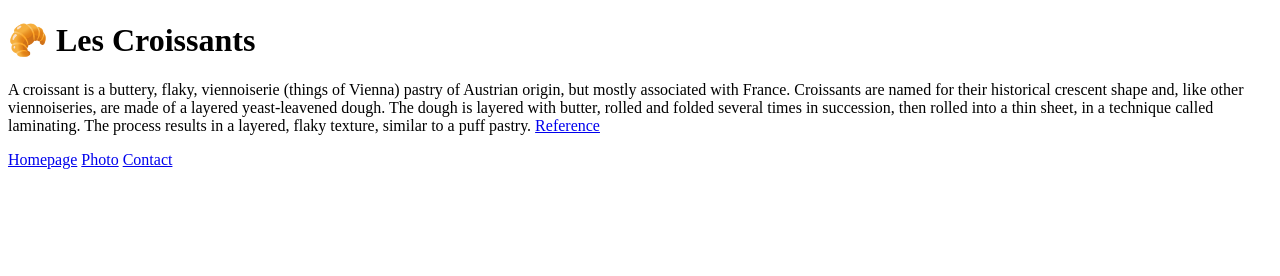
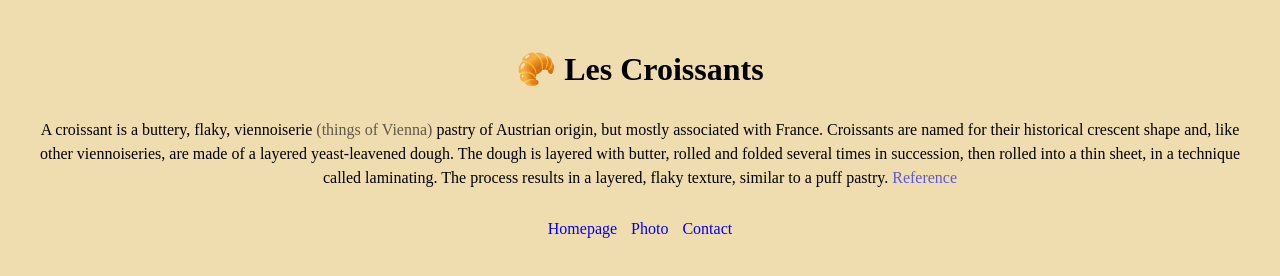
Before and after one commit to jerpelo/croissant, a plain HTML site: page index.html in a window 1280 px wide. Drawn offline with Linux system fonts and the light colour scheme.

Commit message:
created css

```diff
--- a/index.html
+++ b/index.html
@@ -5,23 +5,30 @@
     <meta http-equiv="X-UA-Compatible" content="IE=edge" />
     <meta name="viewport" content="width=device-width, initial-scale=1.0" />
     <title>Croissant</title>
+    <link rel="stylesheet" href="src/style.css" />
   </head>
   <body>
     <h1>🥐 Les Croissants</h1>
     <p>
-      A croissant is a buttery, flaky, viennoiserie (things of Vienna) pastry of
-      Austrian origin, but mostly associated with France. Croissants are named
-      for their historical crescent shape and, like other viennoiseries, are
-      made of a layered yeast-leavened dough. The dough is layered with butter,
-      rolled and folded several times in succession, then rolled into a thin
-      sheet, in a technique called laminating. The process results in a layered,
-      flaky texture, similar to a puff pastry.
-      <a href="https://en.wikipedia.org/wiki/Croissant" target="_blank"
+      A croissant is a buttery, flaky, viennoiserie
+      <span>(things of Vienna)</span> pastry of Austrian origin, but mostly
+      associated with France. Croissants are named for their historical crescent
+      shape and, like other viennoiseries, are made of a layered yeast-leavened
+      dough. The dough is layered with butter, rolled and folded several times
+      in succession, then rolled into a thin sheet, in a technique called
+      laminating. The process results in a layered, flaky texture, similar to a
+      puff pastry.
+      <a
+        href="https://en.wikipedia.org/wiki/Croissant"
+        target="_blank"
+        class="reference-link"
         >Reference</a
       >
     </p>
-    <a href="index.html">Homepage</a>
-    <a href="photo.html">Photo</a>
-    <a href="contact.html">Contact</a>
+    <div class="navigation-links">
+      <a href="index.html">Homepage</a>
+      <a href="photo.html">Photo</a>
+      <a href="contact.html">Contact</a>
+    </div>
   </body>
 </html>
--- /dev/null
+++ b/src/style.css
@@ -0,0 +1,48 @@
+body {
+  background: #f0ddaf;
+  text-align: center;
+  margin: 50px auto;
+}
+
+h1 {
+  margin: 0;
+}
+
+h2 {
+  opacity: 0.6;
+  margin: 0;
+}
+
+.reference-link {
+  opacity: 0.6;
+}
+
+a {
+  text-decoration: none;
+}
+
+a:hover {
+  text-decoration: underline;
+}
+
+span {
+  opacity: 0.6;
+}
+
+p {
+  line-height: 1.5;
+  margin: 30px;
+}
+
+.navigation-links a {
+  padding: 5px;
+}
+
+.contact-info {
+  margin: 30px;
+  line-height: 1.5;
+}
+
+img {
+  margin: 30px;
+}
```
Also changed, not shown: contact.html (+6 -1 lines), photo.html (+8 -5 lines).
